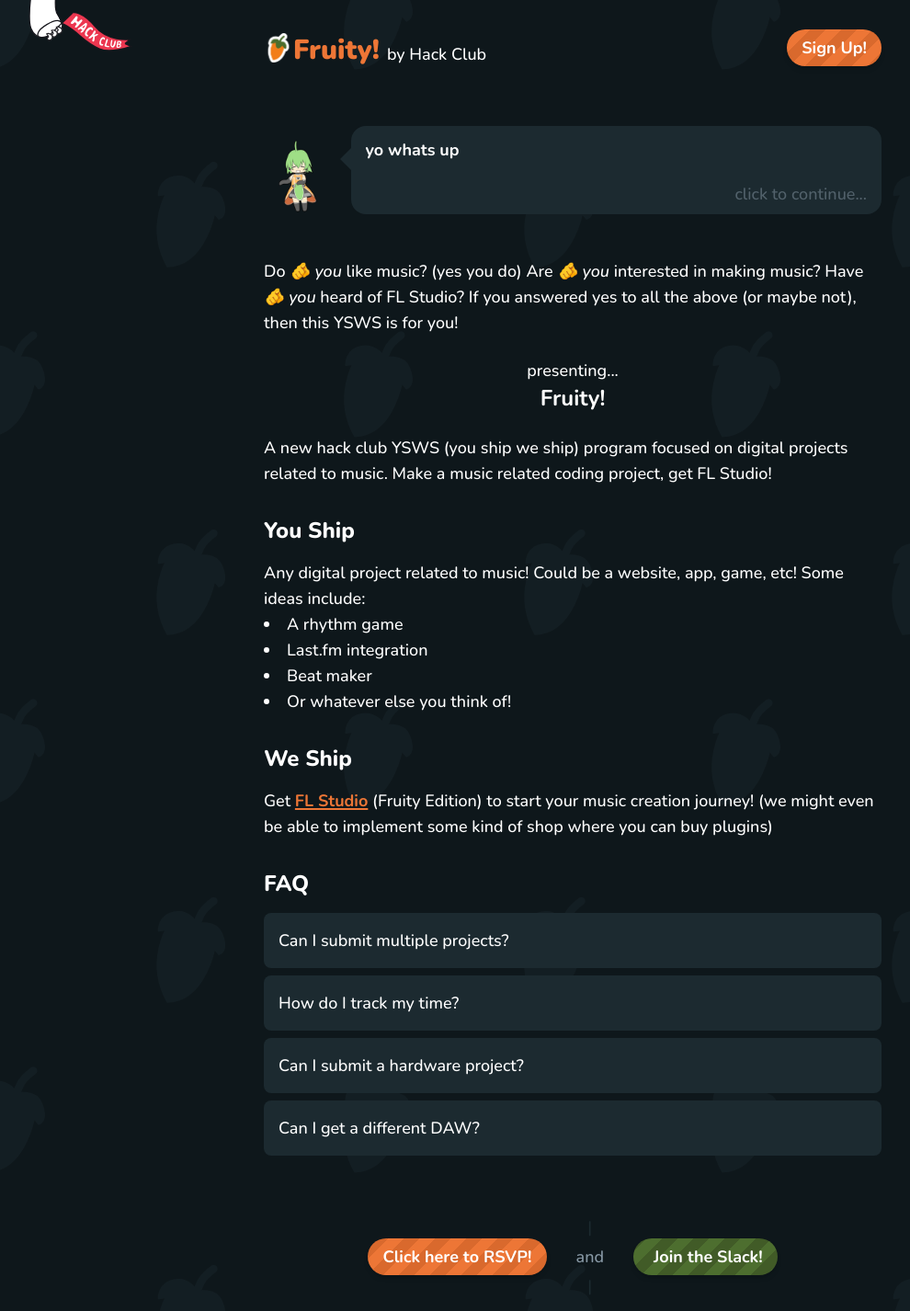
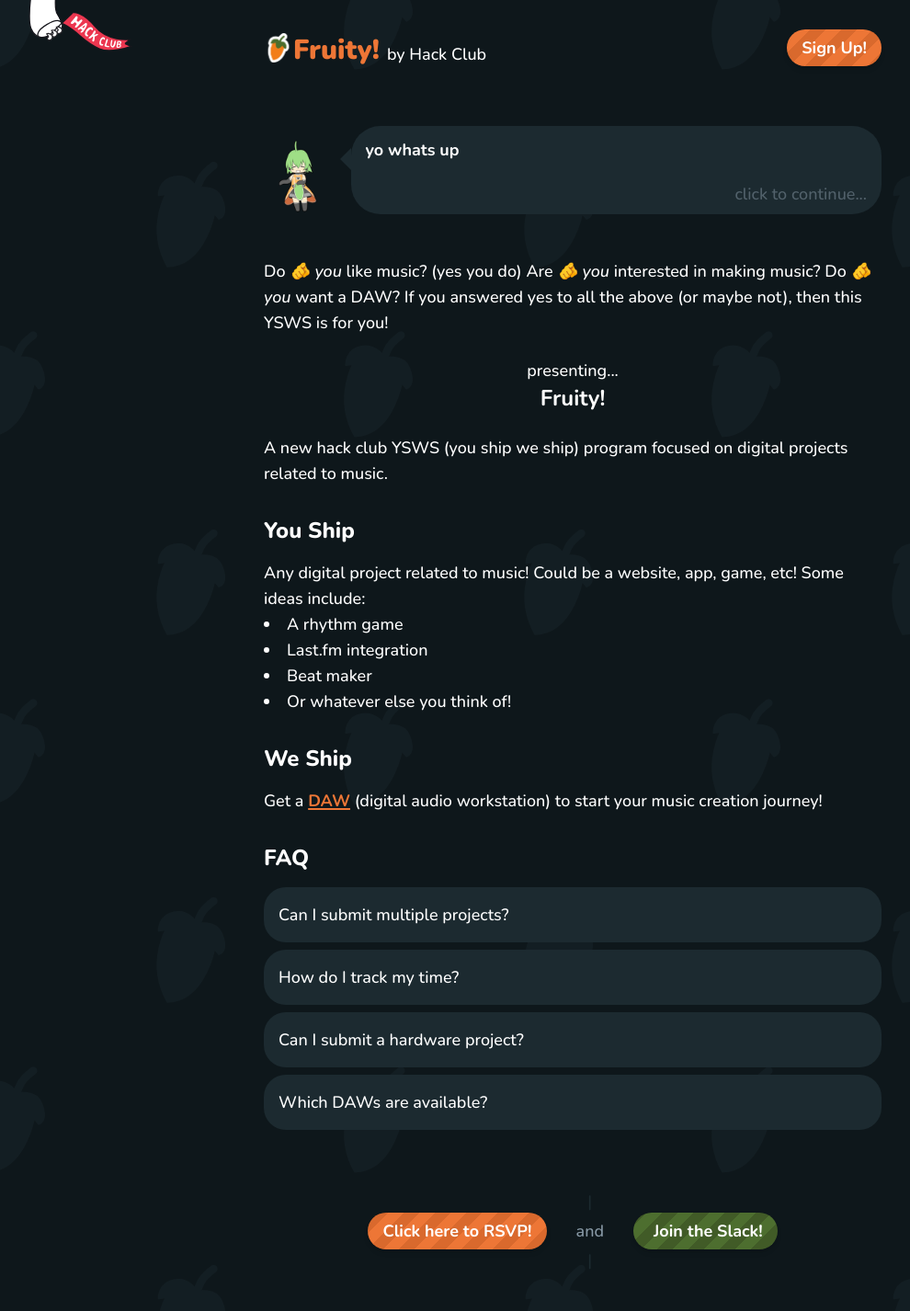
Before and after one commit to deltea/fruity, a SvelteKit app: page / in a window 1280 px wide. Shown: the top 1426 px of the page at 92% size, without its empty margins (17-1007 px from the left). Built offline with nearby package versions, Linux system fonts and the light colour scheme; a web font is replaced by a local one; what tailwind-animate would draw is missing.

Commit message:
change ysws details

```diff
--- a/src/lib/components/AccordionItem.svelte
+++ b/src/lib/components/AccordionItem.svelte
@@ -6,7 +6,7 @@
 
 <Accordion.Item value={title} class="group">
   <Accordion.Header>
-    <Accordion.Trigger class="w-full flex p-4 justify-between items-center bg-bg-2 cursor-pointer rounded-lg group [&[data-state=open]>iconify-icon]:rotate-180">
+    <Accordion.Trigger class="w-full flex p-4 justify-between items-center bg-bg-2 cursor-pointer rounded-3xl corner-squircle group [&[data-state=open]>iconify-icon]:rotate-180">
       <span>{title}</span>
       <iconify-icon icon="mingcute:down-fill" class="text-2xl duration-200"></iconify-icon>
     </Accordion.Trigger>
--- a/src/lib/components/Helper.svelte
+++ b/src/lib/components/Helper.svelte
@@ -52,7 +52,7 @@
   <img src="/fl-chan.gif" alt="FL-chan" class="h-24">
   <div class="grow flex items-stretch relative">
     <div class="w-0 h-0 border-t-12 border-b-12 border-r-12 border-t-transparent border-b-transparent border-r-bg-2 translate-y-6"></div>
-    <p class="bg-bg-2 rounded-2xl grow px-4 py-3 w-full font-bold">
+    <p class="bg-bg-2 rounded-4xl grow px-4 py-3 w-full font-bold corner-squircle">
       {currentText}
     </p>
   </div>
--- a/src/routes/+layout.svelte
+++ b/src/routes/+layout.svelte
@@ -19,8 +19,8 @@
 	<title>Fruity!</title>
 	<meta name="viewport" content="width=device-width, initial-scale=1" />
 	<meta name="title" content="Fruity!" />
-	<meta name="description" content="Make a music-related project, and get FL studio!" />
-	<meta name="keywords" content="FL Studio, Hack Club, Music, DAW, Fruity Edition, Free Software" />
+	<meta name="description" content="Make a music-related project, and get a DAW!" />
+	<meta name="keywords" content="FL Studio, Hack Club, Music, DAW, Fruity Edition, Ableton Live, Logic Pro, Free Software" />
 </svelte:head>
 
 <div
--- a/src/routes/+page.svelte
+++ b/src/routes/+page.svelte
@@ -32,14 +32,14 @@
         <p>
           Do <i>🫵 you</i> like music? (yes you do)
           Are <i>🫵 you</i> interested in making music?
-          Have <i>🫵 you</i> heard of FL Studio?
+          Do <i>🫵 you</i> want a DAW?
           If you answered yes to all the above (or maybe not), then this YSWS is for you!
         </p>
         <div class="text-center my-6">
           presenting...
           <span class="font-bold text-2xl block">Fruity!</span>
         </div>
-        <p>A new hack club YSWS (you ship we ship) program focused on digital projects related to music. Make a music related coding project, get FL Studio!</p>
+        <p>A new hack club YSWS (you ship we ship) program focused on digital projects related to music.</p>
       </section>
 
       <section>
@@ -56,7 +56,7 @@
 
       <section>
         <h2 class="mb-4">We Ship</h2>
-        Get <a href="https://www.image-line.com/" target="_blank">FL Studio</a> (Fruity Edition) to start your music creation journey! (we might even be able to implement some kind of shop where you can buy plugins)
+        Get a <a href="https://en.wikipedia.org/wiki/Digital_audio_workstation" target="_blank">DAW</a> (digital audio workstation) to start your music creation journey!
       </section>
 
       <section>
@@ -67,13 +67,13 @@
             No. You can only submit one project per person.
           </AccordionItem>
           <AccordionItem title="How do I track my time?">
-            Use Hackatime, an editor extension that tracks the time you spend coding. You can install it <a href="https://hackatime.hackclub.com/"  target="_blank">here</a>!
+            Use Hackatime, an editor extension that tracks the time you spend coding. You can install it <a href="https://hackatime.hackclub.com/" target="_blank">here</a>!
           </AccordionItem>
           <AccordionItem title="Can I submit a hardware project?">
             Sorry, but no. Only digital projects are allowed.
           </AccordionItem>
-          <AccordionItem title="Can I get a different DAW?">
-            Possibly in the future, but for now we are only offering FL Studio.
+          <AccordionItem title="Which DAWs are available?">
+            You can submit a DAW to the wishlist <a href="https://fruity.fillout.com/daw" target="_blank">here</a>.
           </AccordionItem>
         </Accordion.Root>
       </section>
```
